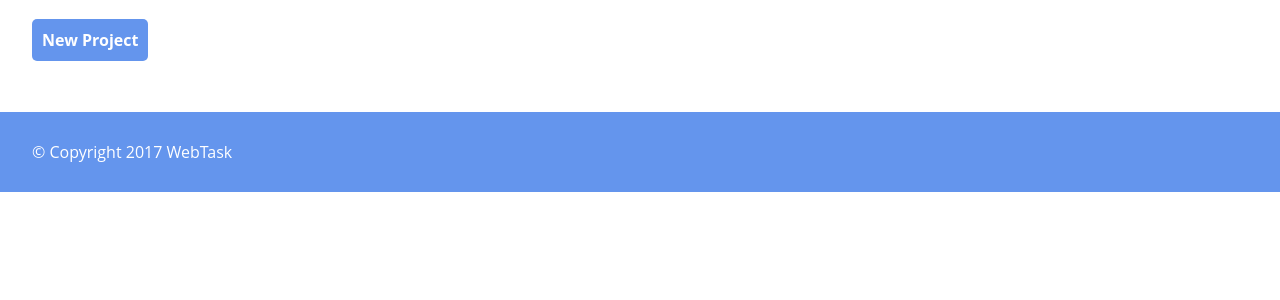
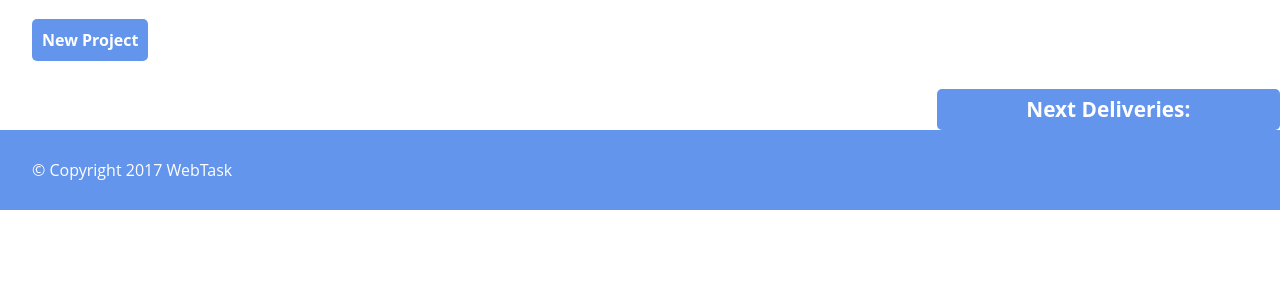
Before and after one commit to TrocaTudo95/LTW-FEUP, a PHP site: page / in a window 1280 px wide. Shown: the part 148-448 px from the top of the page. Run offline with PHP 8.4, Linux system fonts and the light colour scheme; data comes from the database, SQL or seed files in the repository; data that the repository does not hold is empty.

Commit message:
update next_tasks

```diff
--- a/css/layout.css
+++ b/css/layout.css
@@ -45,7 +45,7 @@ body > header input[type="search"]{
 
 section#content_wrap{
   display:grid;
-  grid-template-columns:3fr 1fr;
+  grid-template-columns:3fr 1.1fr;
   grid-template-rows: 1fr 1fr;
   width: 100%;
 
@@ -58,8 +58,36 @@ section#next_tasks_display{
   flex-flow: row wrap;
   justify-content: flex-start;
   width:100%;
-  margin: 1em;
 }
+section#next_tasks_display > header.next_task_header{
+  width: 100%;
+  text-align: center;
+}
+section#next_tasks_display > header.next_task_header > h2.title_next_tasks{
+  font-weight:bold;
+  border-radius: 5px;
+  padding: 10px;
+  background-color: cornflowerblue;
+  color: white;
+  font-size: 130%;
+}
+
+section#next_tasks_display > .tasks > .information{
+  font-weight:bold;
+  flex-grow: 3;
+}
+
+section#next_tasks_display > .tasks {
+  width: 100%;
+  display: flex;
+}
+
+section#next_tasks_display > .tasks > .timeleft{
+  float: right;
+  display: inline-table;
+  margin-right: 1em;
+}
+
 
 section#friends_display{
   grid-column: 2/3;
@@ -68,7 +96,6 @@ section#friends_display{
   flex-flow: row wrap;
   justify-content: flex-start;
   width:100%;
-  margin: 1em;
 }
 
 section#projects{
--- a/scripts/next_tasks.js
+++ b/scripts/next_tasks.js
@@ -8,15 +8,13 @@ function time_left(dateDue){
 
   var timeLeft = dateDue - n;
   var days = Math.floor(timeLeft/86400);
-  var hours = Math.floor((timeLeft%86400)/3600);
 
   if(days == 0){
-    return "...In "+ hours +" Hours.";
-  }else
-  {
-    return "...In "+ days +" Days and "+ hours + " Hours."
+    return " To dilever today"
   }
-
+  else{
+    return  days +" Days";
+}
 }
 
 function onload(){
@@ -28,6 +26,13 @@ function onload(){
   }
 }
 function processTasks(){
+  let header = document.createElement("header");
+  header.setAttribute("class","next_task_header");
+  let title = document.createElement("h2");
+  title.setAttribute("class","title_next_tasks");
+  title.innerHTML = "Next Deliveries: ";
+  header.appendChild(title);
+  next_tasks_section.appendChild(header);
   if (this.responseText.length > 0){
   const tasks = JSON.parse(this.responseText);
   tasks.forEach(task => {
@@ -44,6 +49,7 @@ function getTaskDiv(task){
   taskDiv.setAttribute("class","tasks");
   taskDiv.setAttribute("id","task"+task.id);
   let infoSpan = document.createElement("span");
+  infoSpan.setAttribute("class","information");
   infoSpan.innerHTML = task.information;
   let timeLeft = document.createElement("span");
   timeLeft.setAttribute("class","timeleft");
```
